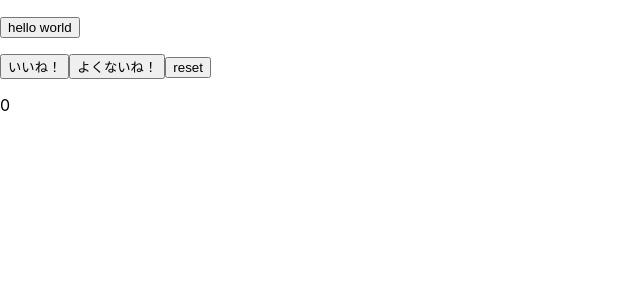
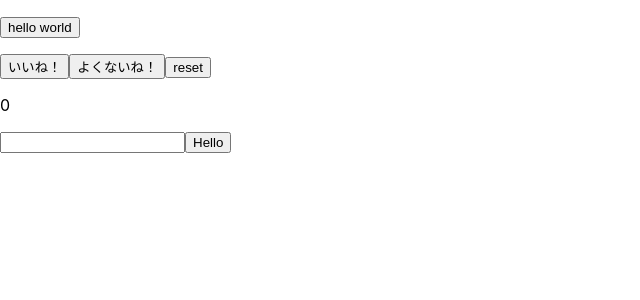
Before and after one commit to SatakeYusuke19920527/deploy_app_takumi, a React (Create React App) app: page / in a window 1280 px wide. Shown: the top 300 px of the page, without its empty margins (0-640 px from the left). Built offline with nearby package versions, Linux system fonts and the light colour scheme.

Commit message:
現状維持

```diff
--- a/src/App.js
+++ b/src/App.js
@@ -3,9 +3,12 @@ import React, { useState } from 'react';
 
 function App() {
   const [count, setCount] = useState(0)
+  const [text, setText] = useState('')
 
   const handleClick = () => {
+    //レベル1
     console.log("Hello world")
+    //レベル2
     alert("Hello would")
   }
 
@@ -18,15 +21,34 @@ const Decrement = () => {
   }
 
   const Reset = () => {
-  setCount(count === 0)
+    setCount(count && 0)
+
   }
+
+  const handleChange = (e) => {
+    setText(() => e.target.value)
+  }
+
+  const hyouji = () => {
     return (
+      <div><h1>{text}</h1></div>
+    )
+
+  }
+
+
+    return(
     <div>
       <p><button onClick={handleClick}>hello world</button></p>
       <p><button onClick={Increment}>いいね！</button><button onClick={Decrement}>よくないね！</button><button onClick={Reset}>reset</button></p>
       <p>{count}</p>
-    </div>
+        <input type="text" value={text} onChange={handleChange} />
+        <button onClick={hyouji}>Hello</button>
+
+    </div >
   );
 }
 
+
+
 export default App;
```
Lines whose indentation alone changed are shown as unchanged.
